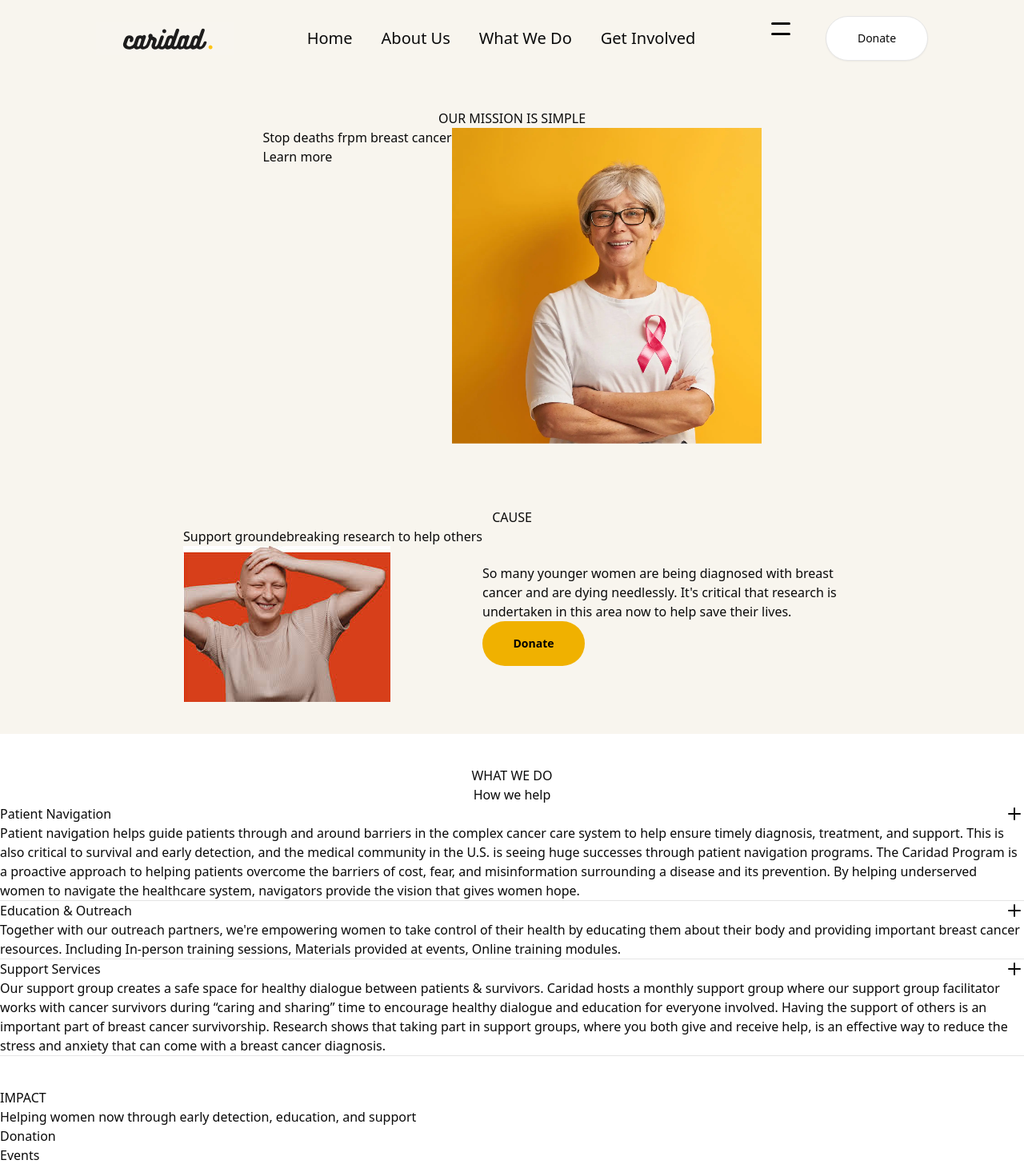
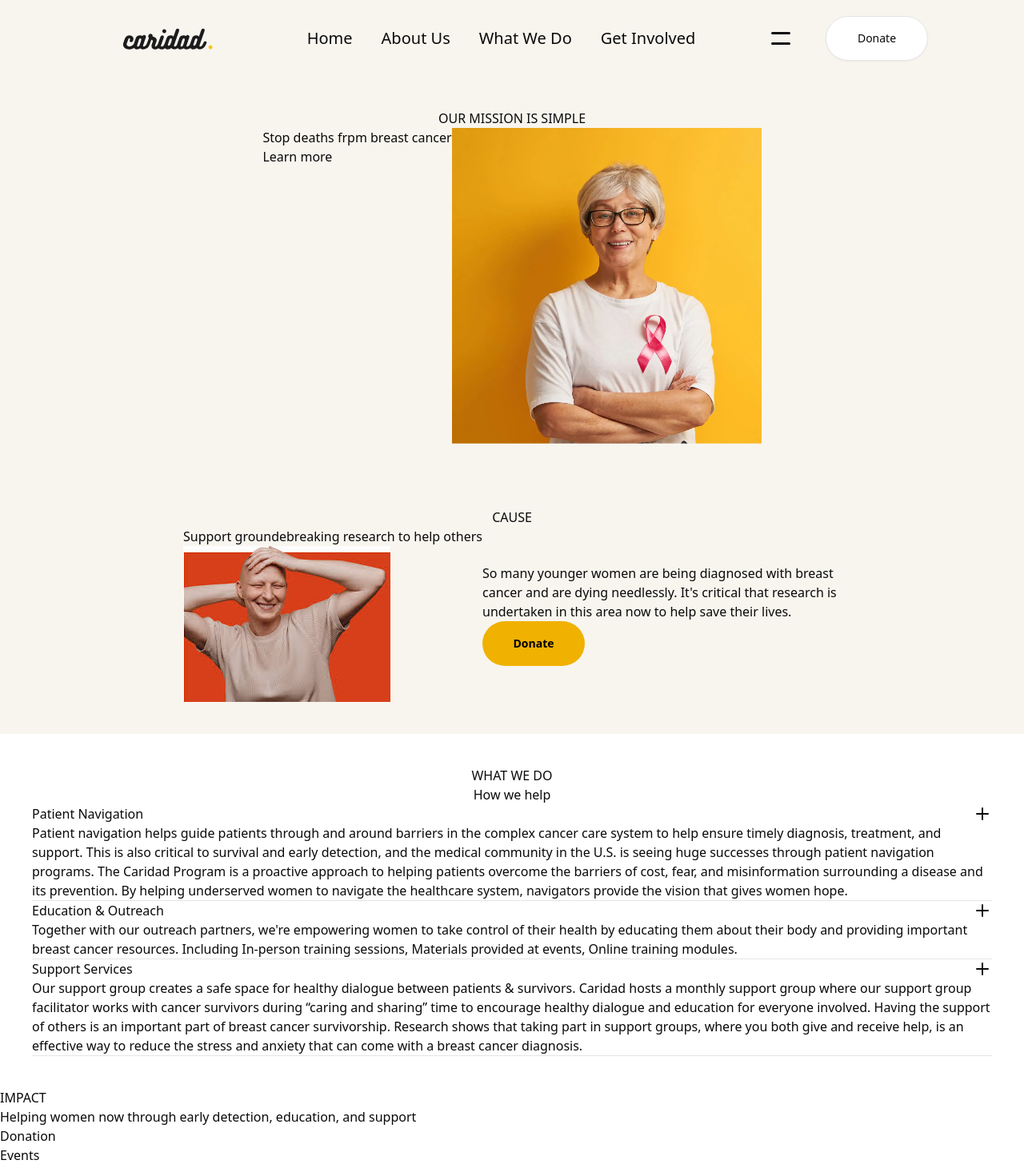
Before and after one commit to Shouryya-Manna/Caridad, a Next.js app: page / in a window 1280 px wide. Shown: the top 1461 px of the page at 80% size. Built offline with nearby package versions, Linux system fonts and the light colour scheme.

Commit message:
Structure Updated

```diff
--- a/src/components/Landing/Header/Header.tsx
+++ b/src/components/Landing/Header/Header.tsx
@@ -17,7 +17,7 @@ export default function Header() {
             key={index}
             className="relative group"
           >
-            <div className="cursor-pointer px-2 py-1 group-hover:underline underline-offset-4 text-xl">
+            <div className="cursor-pointer px-2 py-1 group-hover:underline underline-offset-4 text-xl font-stretch-50%">
               {item.menu}
             </div>
 
@@ -44,7 +44,7 @@ export default function Header() {
 
       {/* Buttons */}
       <div className="flex gap-10">
-        <Bars2Icon className="h-8 w-8 cursor-pointer" />
+        <Bars2Icon className="h-8 w-8 cursor-pointer my-3" />
         <Button
           className="cursor-pointer hover:bg-black hover:text-white rounded-4xl h-14 w-32"
           variant="outline"
--- a/src/components/Landing/Help/Help.tsx
+++ b/src/components/Landing/Help/Help.tsx
@@ -5,7 +5,7 @@ import React from "react";
 
 export default function Help() {
   return (
-    <div className="flex items-center flex-col py-10">
+    <div className="flex items-center flex-col my-10 mx-10">
       <div>WHAT WE DO</div>
       <div>How we help</div>
       <div>
--- a/src/components/Landing/Impact/Impact.tsx
+++ b/src/components/Landing/Impact/Impact.tsx
@@ -1,5 +1,3 @@
-import React from "react";
-
 export default function Impact() {
   return (
     <div>
--- a/src/components/Landing/Mission/Mission.tsx
+++ b/src/components/Landing/Mission/Mission.tsx
@@ -1,6 +1,6 @@
 export default function Mission() {
   return (
-    <div className="items-center flex flex-col py-10">
+    <div className="items-center flex flex-col my-10 mx-10">
       <div>OUR MISSION IS SIMPLE</div>
       <div className="flex">
         {/* "Floating" looking text */}
```
